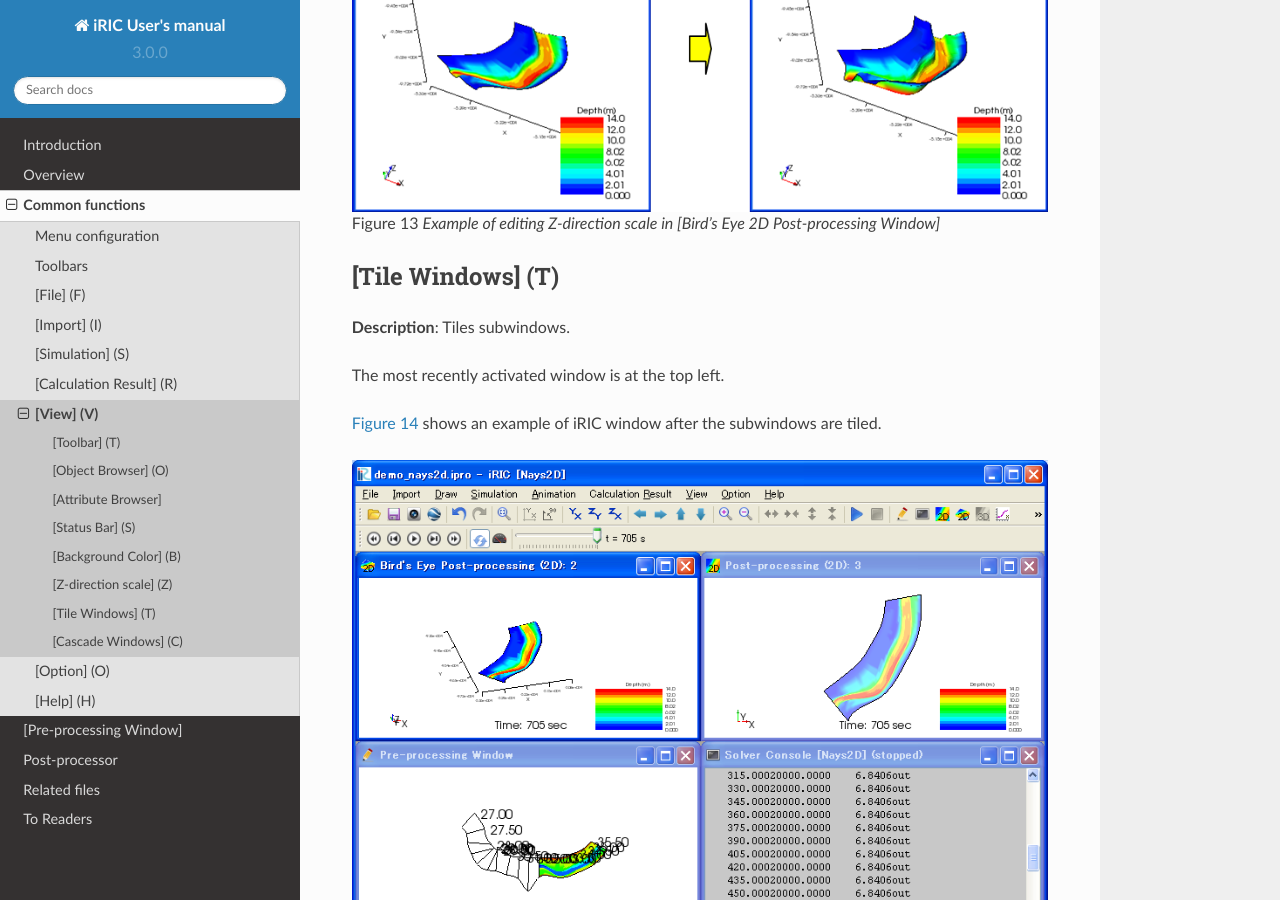
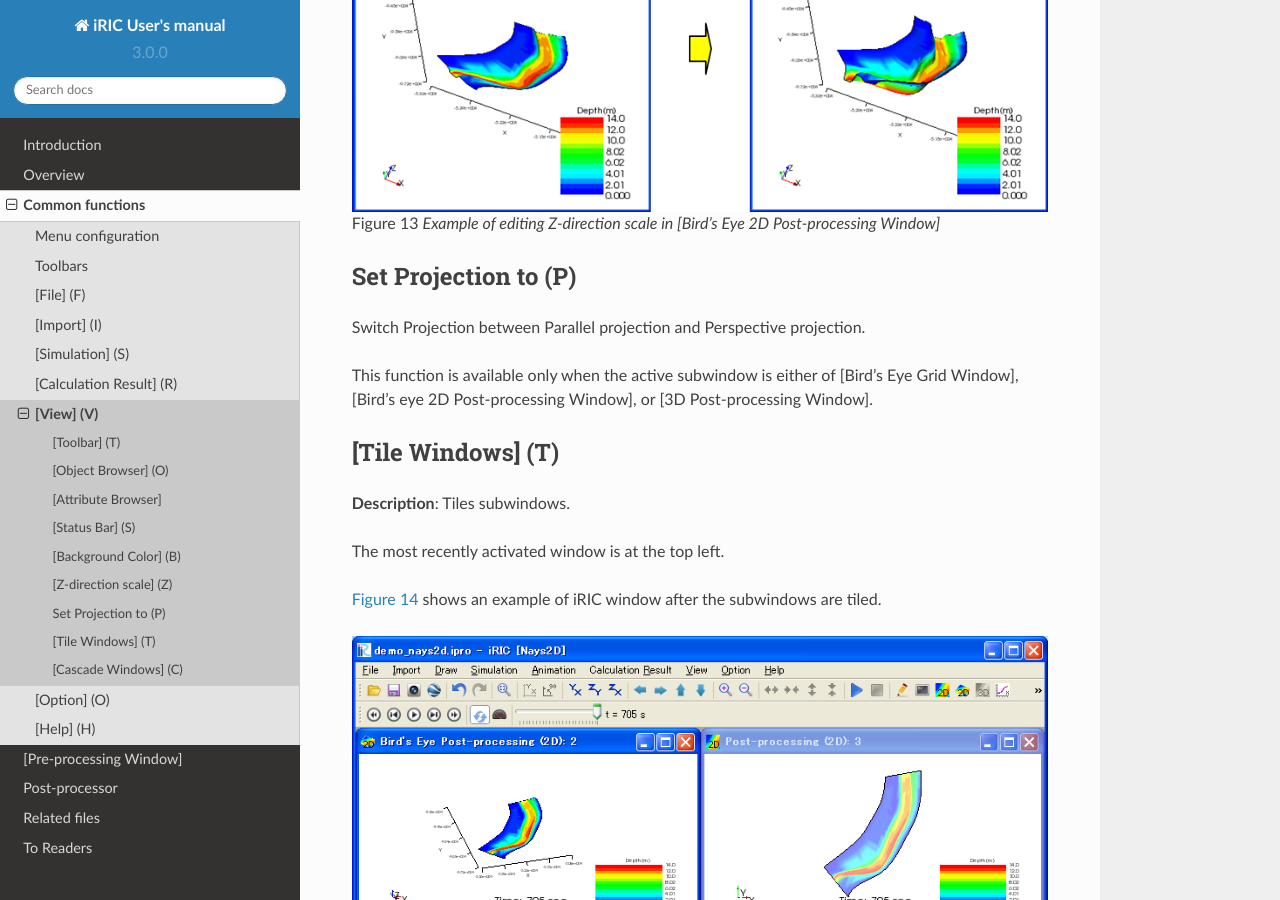
Before and after one commit to i-RIC/gui_user_manual, a Sphinx documentation site: the page built from source/03/08_view.rst, in a window 1280 px wide and 900 px high, scrolled down 4027 px. Built offline with Sphinx 7.4.7 and the Read the Docs theme 2.0.0, drawn with Linux system fonts in a browser that asks for light colours.

Commit message:
Description about switching projection is added.

```diff
--- a/source/03/08_view.rst
+++ b/source/03/08_view.rst
@@ -111,6 +111,16 @@ changing Z-direction scale is shown in
 
    Example of editing Z-direction scale in [Bird's Eye 2D Post-processing Window]
 
+Set Projection to (P)
+-----------------------
+
+Switch Projection between Parallel projection and
+Perspective projection.
+
+This function is available only when the active subwindow is either of
+[Bird's Eye Grid Window], [Bird's eye 2D Post-processing Window], or [3D
+Post-processing Window].
+
 [Tile Windows] (T)
 -----------------------
 
```
